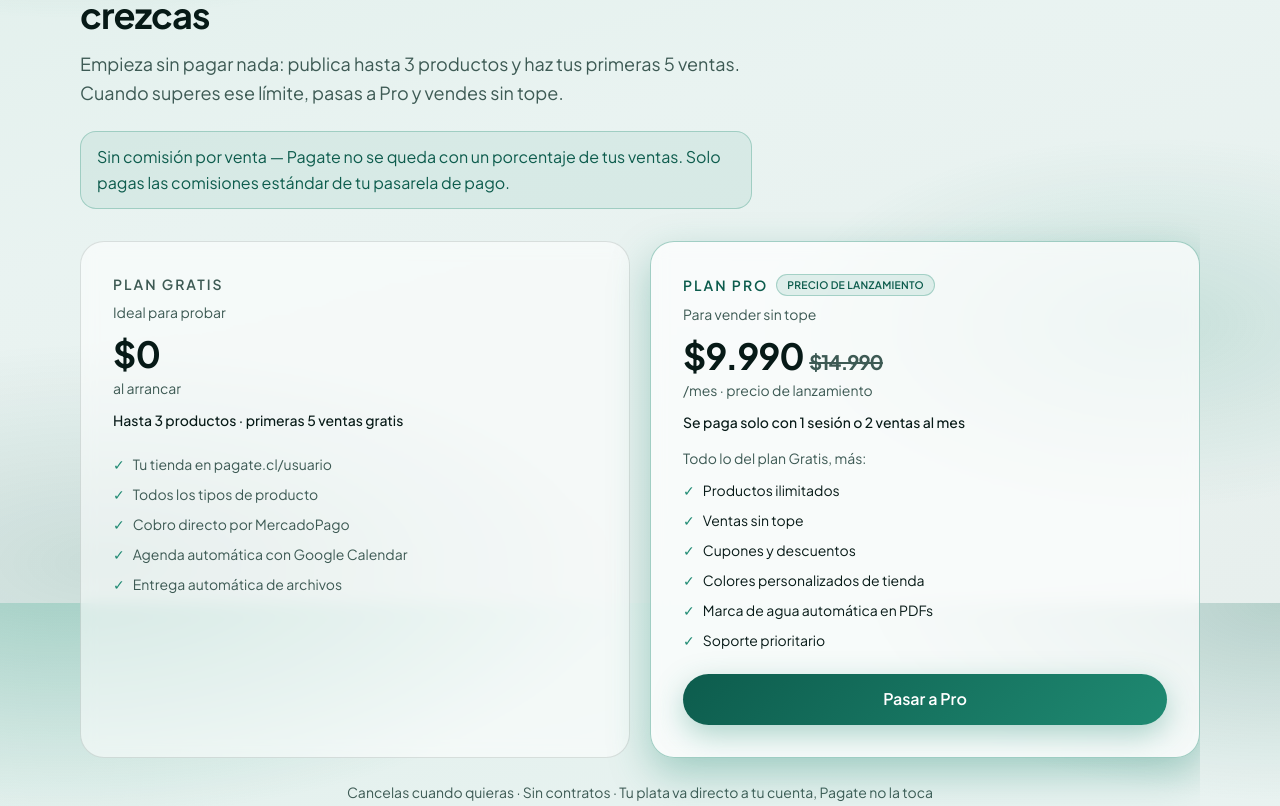
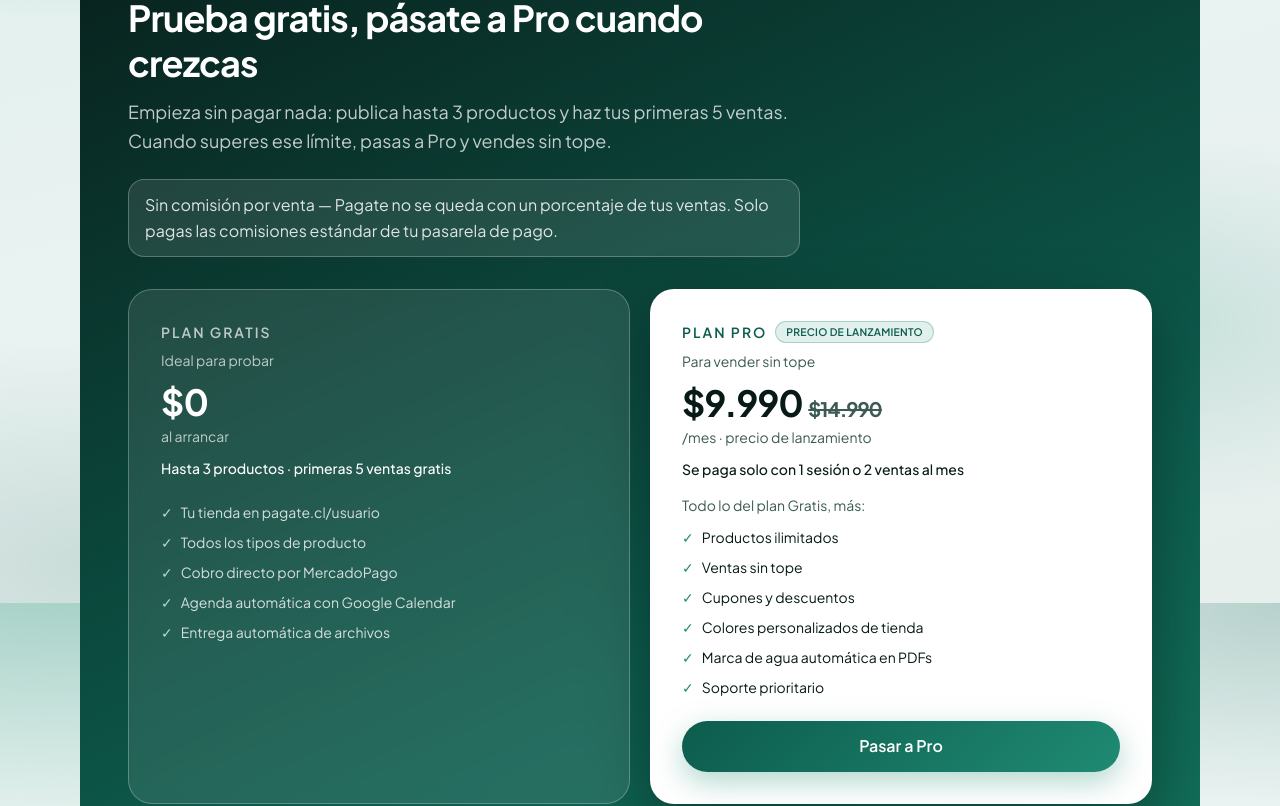
Before and after one commit to leoandrescl/pagate-app, a Next.js app: page / in a window 1280 px wide. Shown: the part 4997-5803 px from the top of the page. Built offline with nearby package versions, Linux system fonts and the light colour scheme; no server answers.

Commit message:
feat(web): dark pricing band, feature tints and card finish

```diff
--- a/src/components/landing-page.tsx
+++ b/src/components/landing-page.tsx
@@ -245,6 +245,14 @@ function Badge({ children }: { children: React.ReactNode }) {
     </span>
   );
 }
+
+/** Tinte por familia de función: variedad sin salir de la paleta. */
+const FEATURE_TINTS: Record<(typeof FEATURES)[number]["preview"], string> = {
+  coupon: "border-[var(--teal)]/35 bg-[var(--mint)]/25",
+  bio: "border-[var(--line)] bg-[var(--sand)]/35",
+  community: "border-[var(--line)] bg-white/60",
+  installments: "border-[var(--line)] bg-[var(--fog)]/80",
+};
 
 function FeaturePreview({ kind }: { kind: (typeof FEATURES)[number]["preview"] }) {
   if (kind === "coupon") {
@@ -535,7 +543,7 @@ export function LandingPage() {
               {BENEFITS.map((b) => (
                 <div
                   key={b.title}
-                  className="border-t border-[var(--line)] pt-5 sm:rounded-[1.25rem] sm:border sm:border-[var(--line)] sm:bg-[var(--fog)]/70 sm:p-6 sm:pt-6"
+                  className="border-t border-[var(--line)] pt-5 transition-transform duration-200 hover:-translate-y-0.5 sm:rounded-[1.25rem] sm:border sm:border-[var(--line)] sm:bg-[var(--fog)]/70 sm:p-6 sm:pt-6"
                 >
                   <h3 className="font-display text-xl text-[var(--ink)]">{b.title}</h3>
                   <p className="mt-2 text-sm leading-relaxed text-[var(--ink-muted)]">{b.body}</p>
@@ -556,7 +564,7 @@ export function LandingPage() {
             {FEATURES.map((f) => (
               <div
                 key={f.title}
-                className="rounded-[1.25rem] border border-[var(--line)] bg-white/55 p-6 backdrop-blur-sm"
+                className={`rounded-[1.25rem] border p-6 backdrop-blur-sm transition-transform duration-200 hover:-translate-y-1 ${FEATURE_TINTS[f.preview]}`}
               >
                 <Badge>{f.badge}</Badge>
                 <h3 className="font-display mt-3 text-xl text-[var(--ink)]">{f.title}</h3>
@@ -614,31 +622,32 @@ export function LandingPage() {
         </section>
 
         {/* 2.8 Precios */}
-        <section className="mt-20" id="precios">
+        <section className="band-dark mt-20 px-6 py-10 sm:p-12" id="precios">
           <SectionHeading
+            dark
             eyebrow="07 · Precio"
             title="Prueba gratis, pásate a Pro cuando crezcas"
             subtitle="Empieza sin pagar nada: publica hasta 3 productos y haz tus primeras 5 ventas. Cuando superes ese límite, pasas a Pro y vendes sin tope."
           />
-          <p className="mt-6 max-w-2xl rounded-[1rem] border border-[var(--teal)]/30 bg-[var(--mint)]/35 px-4 py-3 text-sm leading-relaxed text-[var(--teal-deep)] sm:text-base">
+          <p className="mt-6 max-w-2xl rounded-[1rem] border border-white/25 bg-white/10 px-4 py-3 text-sm leading-relaxed text-white/85 sm:text-base">
             Sin comisión por venta — Pagate no se queda con un porcentaje de tus ventas. Solo
             pagas las comisiones estándar de tu pasarela de pago.
           </p>
           <div className="mt-8 grid gap-5 lg:grid-cols-2">
-            <div className="rounded-[1.5rem] border border-[var(--line)] bg-white/55 p-6 backdrop-blur-sm sm:p-8">
-              <p className="text-sm font-semibold uppercase tracking-[0.14em] text-[var(--ink-muted)]">
+            <div className="rounded-[1.5rem] border border-white/25 bg-white/10 p-6 backdrop-blur-sm sm:p-8">
+              <p className="text-sm font-semibold uppercase tracking-[0.14em] text-white/70">
                 Plan Gratis
               </p>
-              <p className="mt-2 text-sm text-[var(--ink-muted)]">Ideal para probar</p>
-              <p className="font-display mt-3 text-4xl text-[var(--ink)]">$0</p>
-              <p className="mt-1 text-sm text-[var(--ink-muted)]">al arrancar</p>
-              <p className="mt-3 text-sm font-medium text-[var(--ink)]">
+              <p className="mt-2 text-sm text-white/70">Ideal para probar</p>
+              <p className="font-display mt-3 text-4xl text-white">$0</p>
+              <p className="mt-1 text-sm text-white/70">al arrancar</p>
+              <p className="mt-3 text-sm font-medium text-white">
                 Hasta 3 productos · primeras 5 ventas gratis
               </p>
               <ul className="mt-6 space-y-2.5">
                 {FREE_PLAN.map((item) => (
-                  <li key={item} className="flex gap-2 text-sm text-[var(--ink-muted)]">
-                    <span className="text-[var(--teal)]" aria-hidden>
+                  <li key={item} className="flex gap-2 text-sm text-white/80">
+                    <span className="text-[var(--mint)]" aria-hidden>
                       ✓
                     </span>
                     {item}
@@ -646,7 +655,7 @@ export function LandingPage() {
                 ))}
               </ul>
             </div>
-            <div className="rounded-[1.5rem] border border-[var(--teal)]/40 bg-white/70 p-6 shadow-[0_16px_40px_var(--glow)] backdrop-blur-sm sm:p-8">
+            <div className="rounded-[1.5rem] bg-white p-6 text-[var(--ink)] shadow-[0_24px_60px_rgba(0,0,0,0.35)] sm:p-8">
               <div className="flex flex-wrap items-center gap-2">
                 <p className="text-sm font-semibold uppercase tracking-[0.14em] text-[var(--teal-deep)]">
                   Plan Pro
@@ -685,7 +694,7 @@ export function LandingPage() {
               </Link>
             </div>
           </div>
-          <p className="mt-6 text-center text-sm text-[var(--ink-muted)]">
+          <p className="mt-6 text-center text-sm text-white/70">
             Cancelas cuando quieras · Sin contratos · Tu plata va directo a tu cuenta, Pagate no
             la toca
           </p>
```
